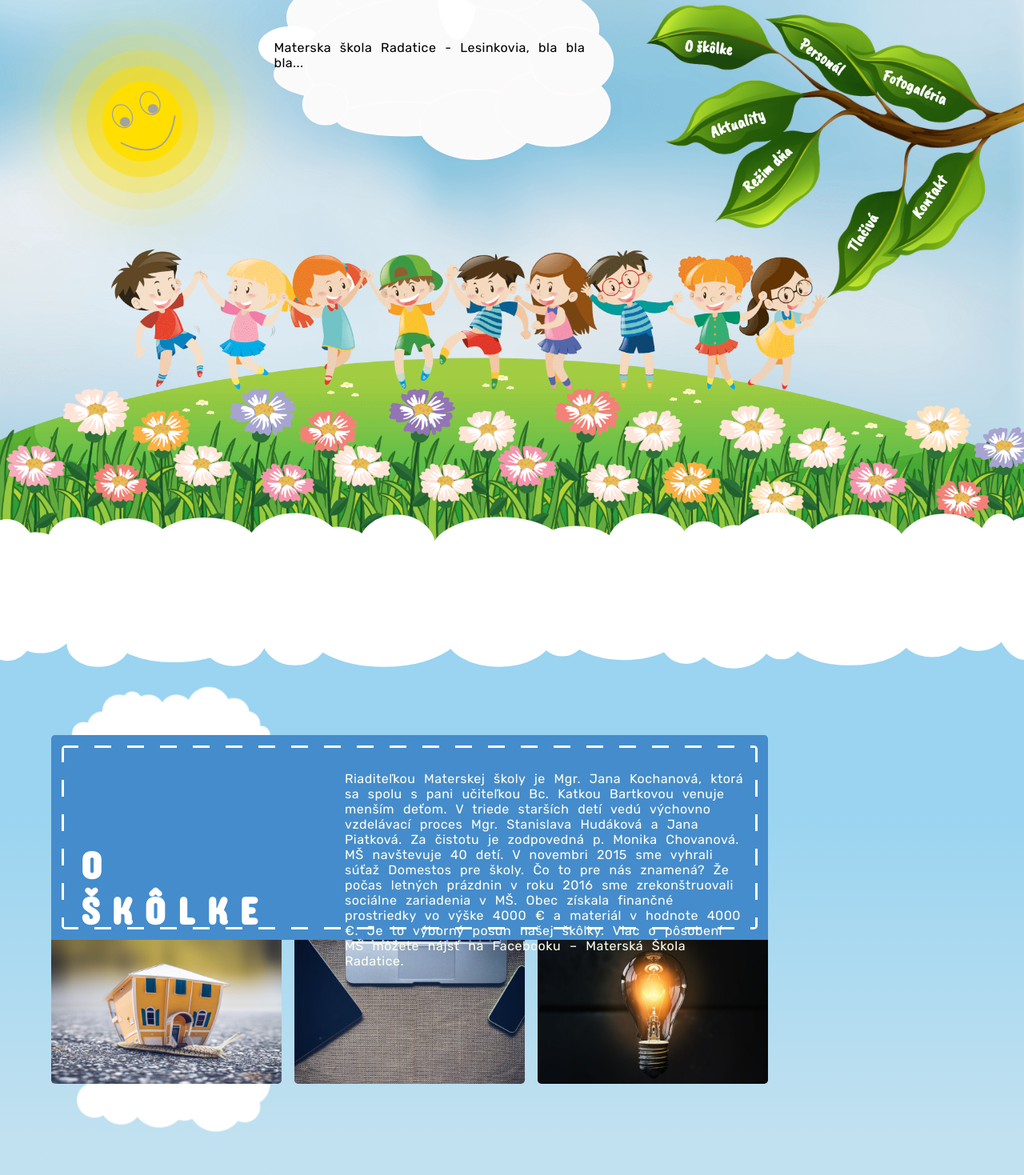
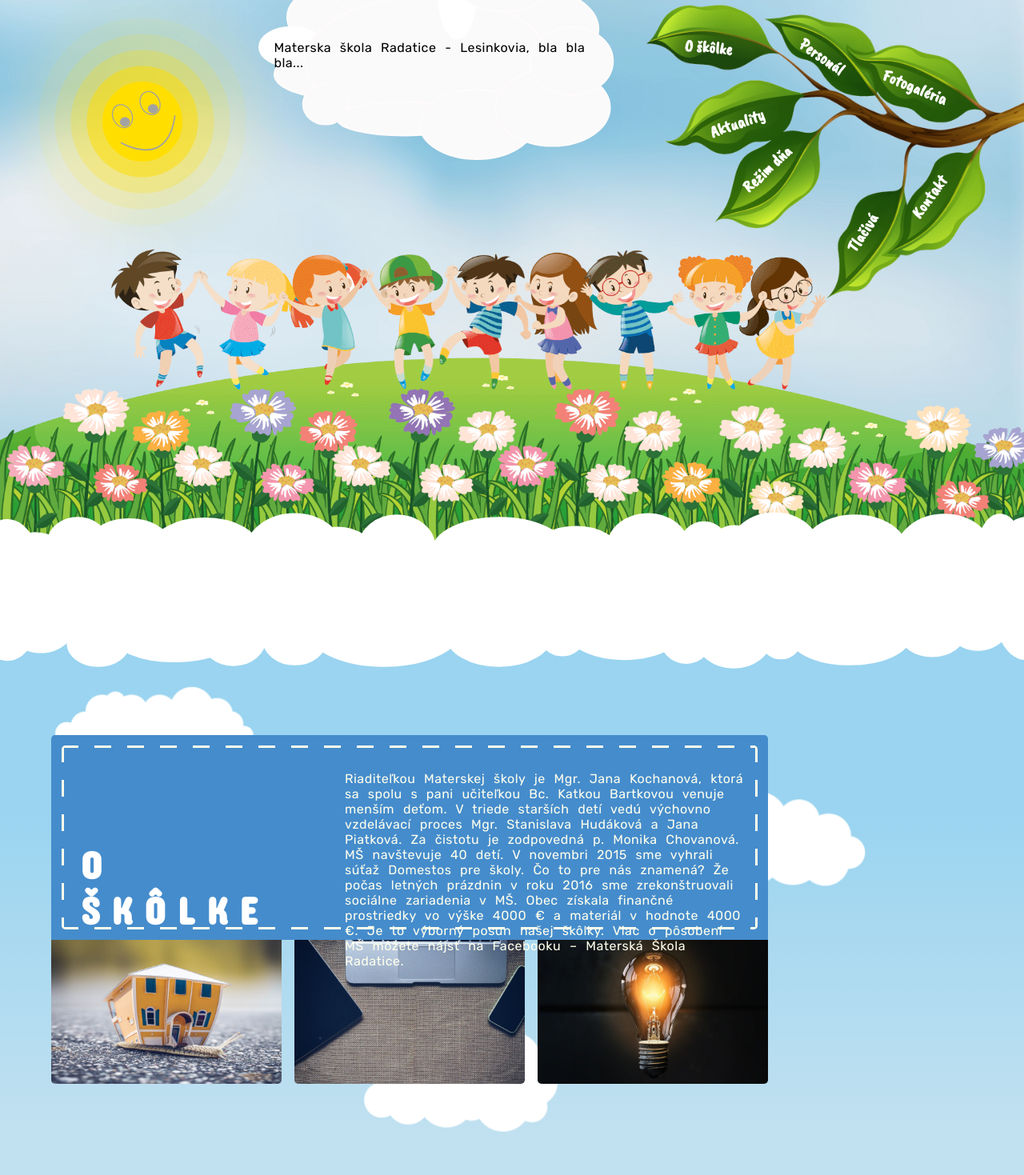
Before and after one commit to miroviazanko/skolka2, a React (Create React App) app: page / in a window 1280 px wide. Shown: the top 1469 px of the page at 80% size. Built offline with nearby package versions, Linux system fonts and the light colour scheme.

Commit message:
farebne prevedenie pred zmenou-unes

```diff
--- a/src/components/main/oskolke/OSkolke.module.scss
+++ b/src/components/main/oskolke/OSkolke.module.scss
@@ -86,34 +86,12 @@ $sew-border-color: #ffffed;
 .cloud1 {
     left: 5%;
     top: 5vw;
-    animation: flycloud1 350s linear infinite alternate both running;
 }
 .cloud2 {
     top: 37vw;
-    left: 30%;
-    animation: flycloud2 295s linear infinite alternate both running;
-
+    left: 35%;
 }
 .cloud3 {
     top: 15vw;
     left: 65%;
-    animation: flycloud3 400s linear infinite alternate both running;
 }
-
-
-
-
-
-
-@keyframes flycloud1 {
-    0% {left: 5%;}
-    100% {left: 100%;}
-}
-@keyframes flycloud2 {
-    0% {left: 5%;}
-    100% {left: 100%;}
-}
-@keyframes flycloud3 {
-    0% {left: 5%;}
-    100% {left: 100%;}
-}
```
